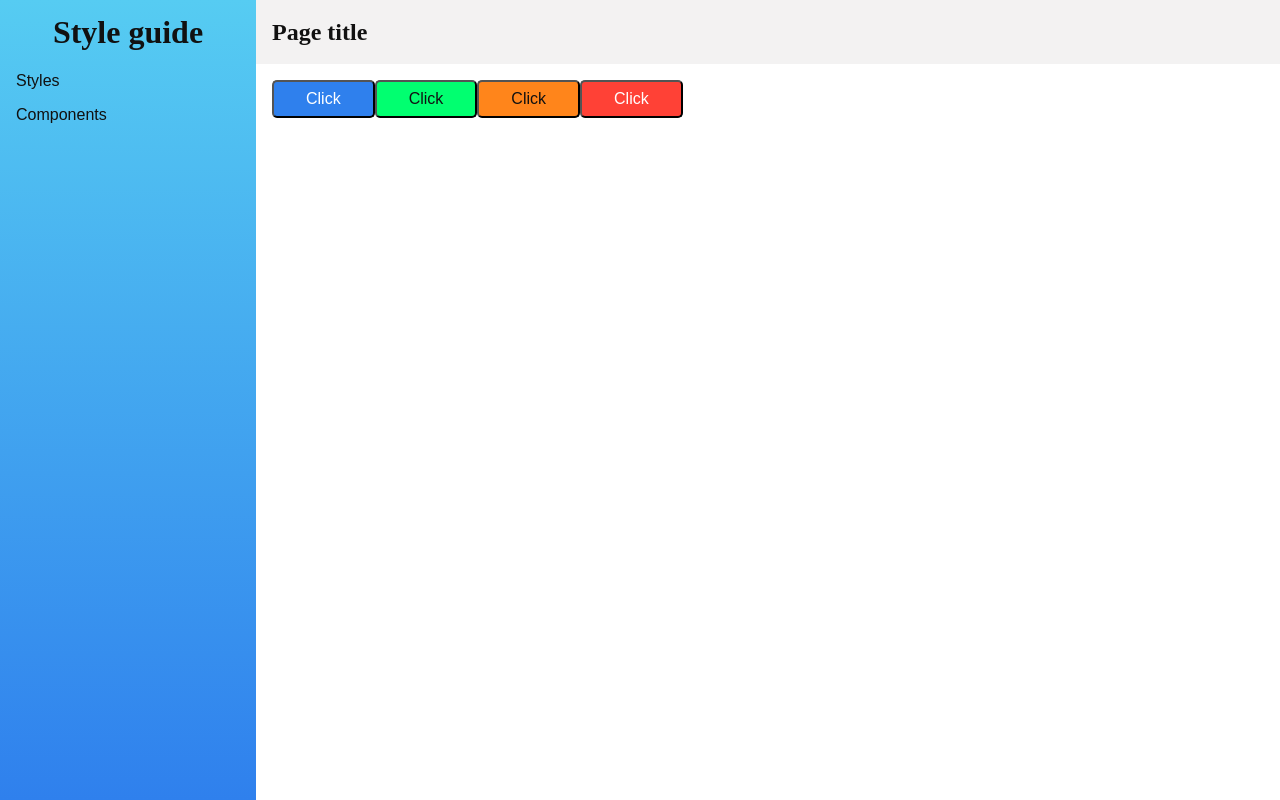
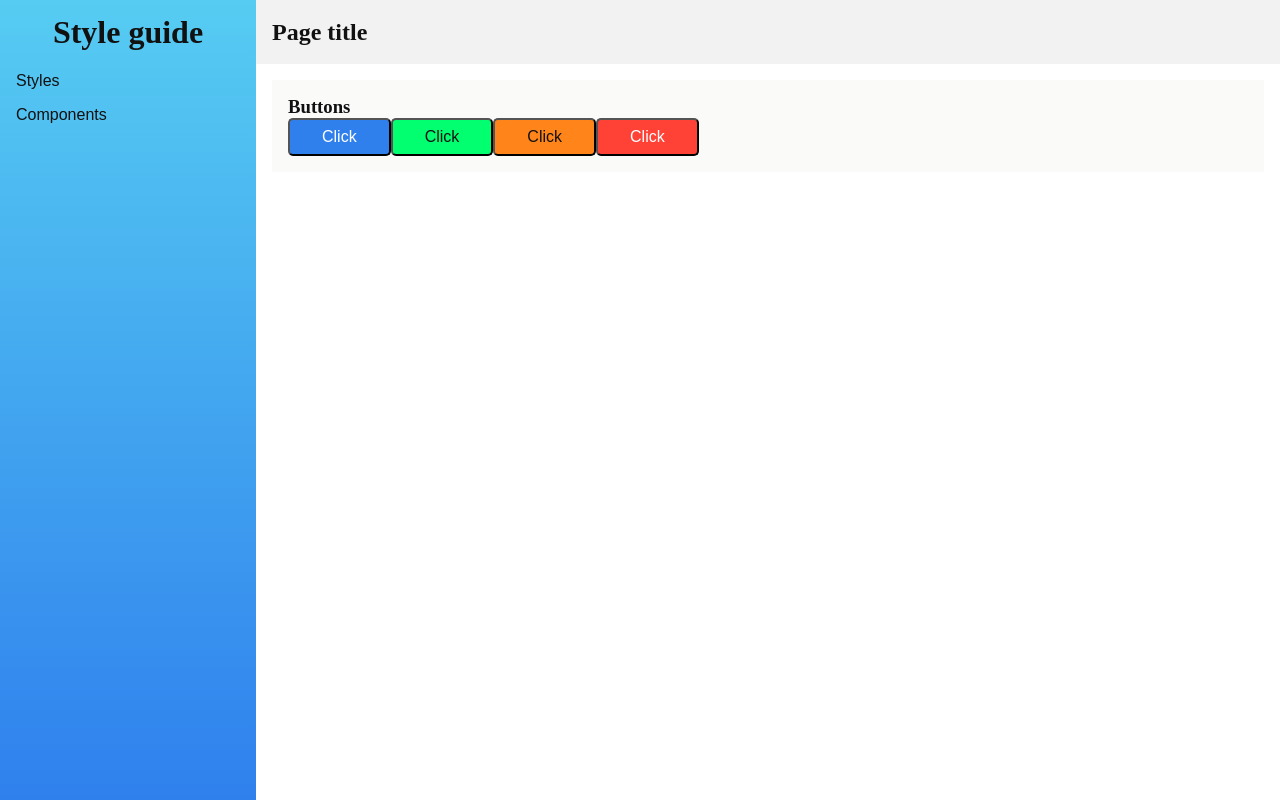
Before and after one commit to balinttamas87/styleguide, a React (Create React App) app: page /components in a window 1280 px wide. Built offline with nearby package versions, Linux system fonts and the light colour scheme.

Commit message:
add background for buttons section

```diff
--- a/src/components/components/Components.css
+++ b/src/components/components/Components.css
@@ -0,0 +1,4 @@
+.buttons-wrapper {
+	background-color: #fafaf9;
+	padding: 1rem;
+}
--- a/src/components/components/Components.js
+++ b/src/components/components/Components.js
@@ -6,8 +6,11 @@ const buttonStates = ["primary","success","warning","danger"];
 
 export default () => (
 	<div className="components-wrapper">
-	{
-		buttonStates.map((state) => <Button state={state}/>)
-	}
+		<div className="buttons-wrapper">
+			<h3 className="h3">Buttons</h3>
+			{
+				buttonStates.map((state) => <Button state={state}/>)
+			}
+		</div>
 	</div>
 )
```
